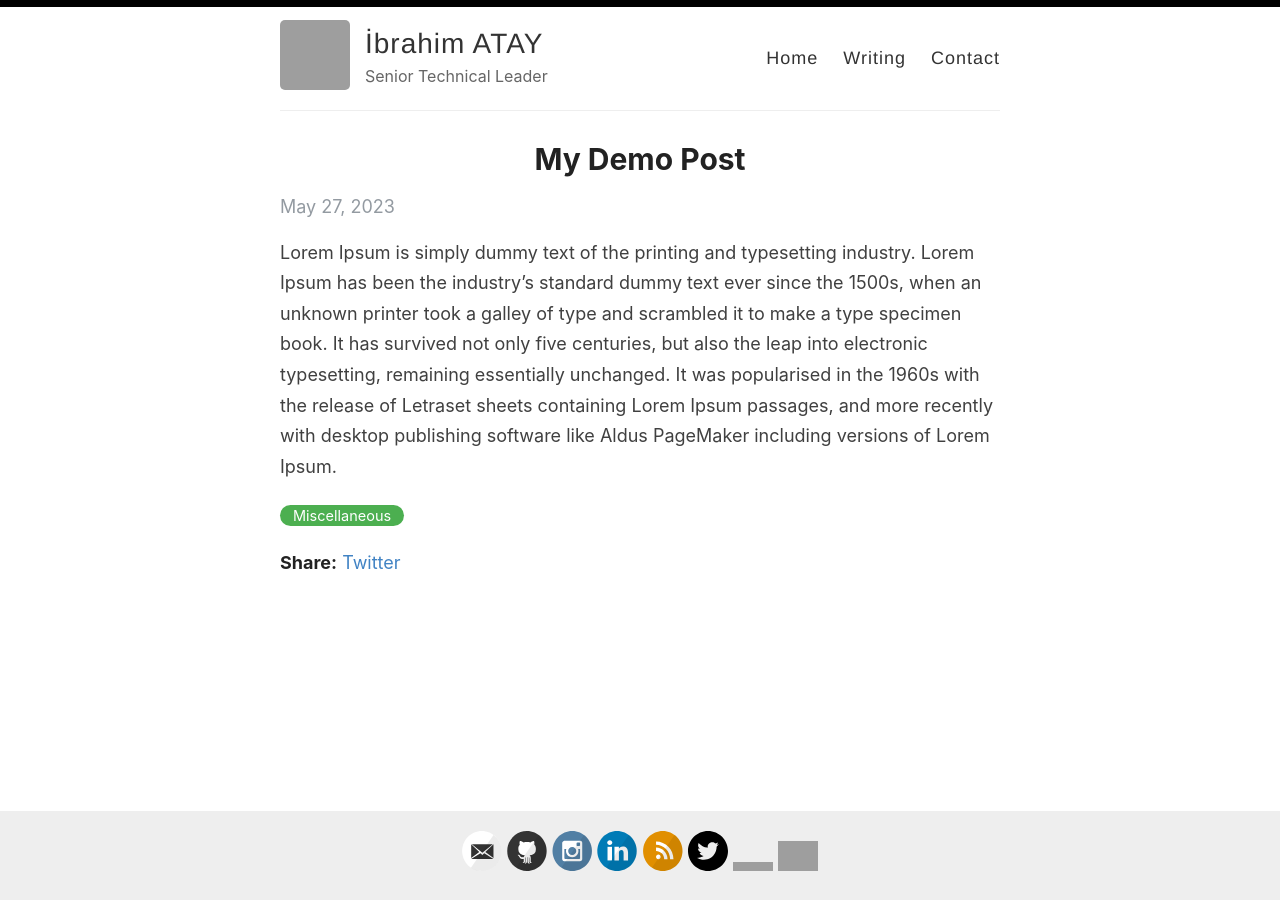
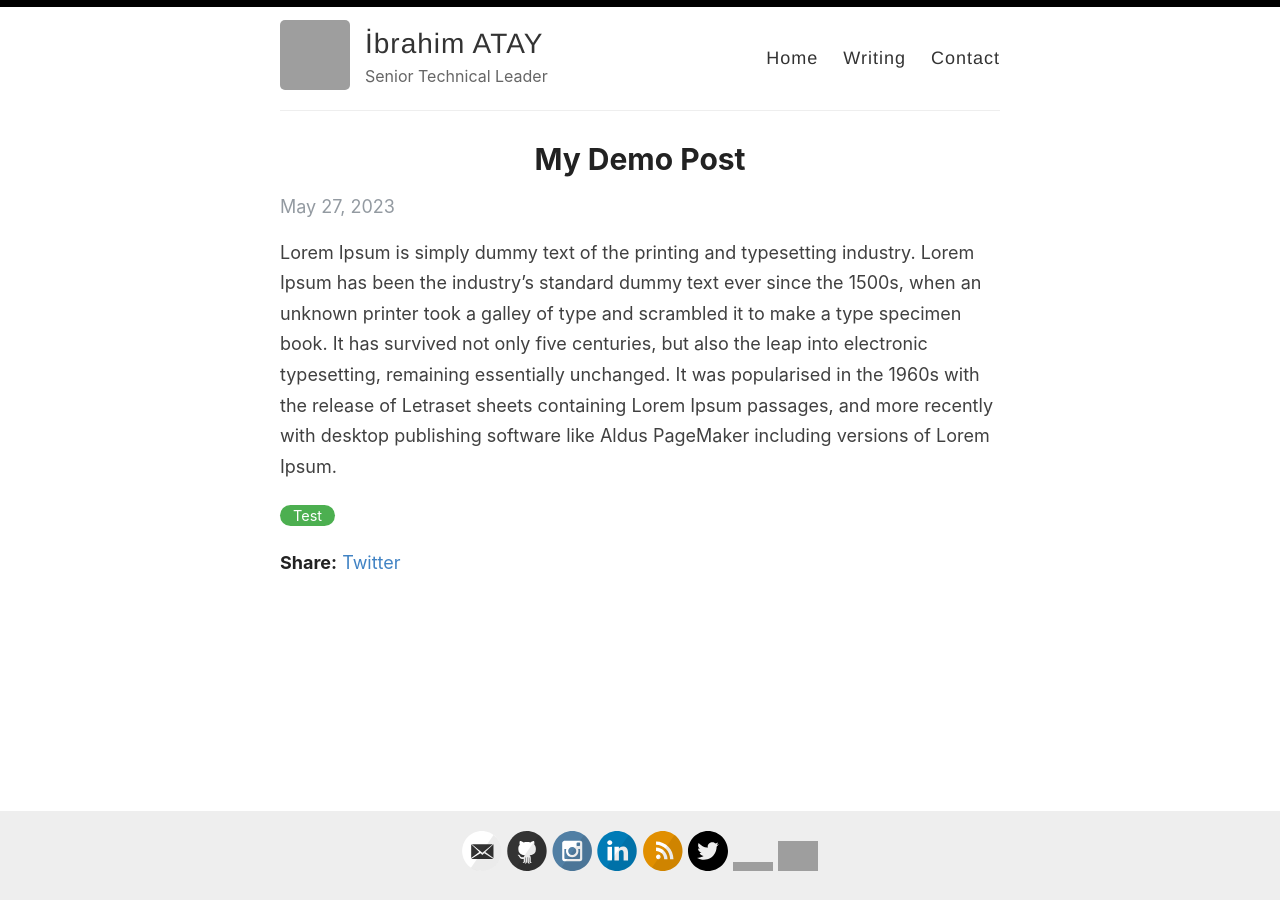
Before and after one commit to ibrahimatay/ibrahimatay.github.io, a Jekyll site: the page built from _posts/2023-05-27-Demo-Post.md, in a window 1280 px wide. Built offline with Jekyll 4.4.1, drawn with Linux system fonts in a browser that asks for light colours; grey boxes are pictures that could not be loaded.

Commit message:
Update 2023-05-27-Demo-Post.md

```diff
--- a/_posts/2023-05-27-Demo-Post.md
+++ b/_posts/2023-05-27-Demo-Post.md
@@ -1,7 +1,8 @@
 ---
 layout: post
-title: My Demo Post
-categories: Miscellaneous
+title: "My Demo Post"
+date: 2023-05-27
+categories: Test
 ---
 
 Lorem Ipsum is simply dummy text of the printing and typesetting industry. Lorem Ipsum has been the industry's standard dummy text ever since the 1500s, when an unknown printer took a galley of type and scrambled it to make a type specimen book. It has survived not only five centuries, but also the leap into electronic typesetting, remaining essentially unchanged. It was popularised in the 1960s with the release of Letraset sheets containing Lorem Ipsum passages, and more recently with desktop publishing software like Aldus PageMaker including versions of Lorem Ipsum.
```
